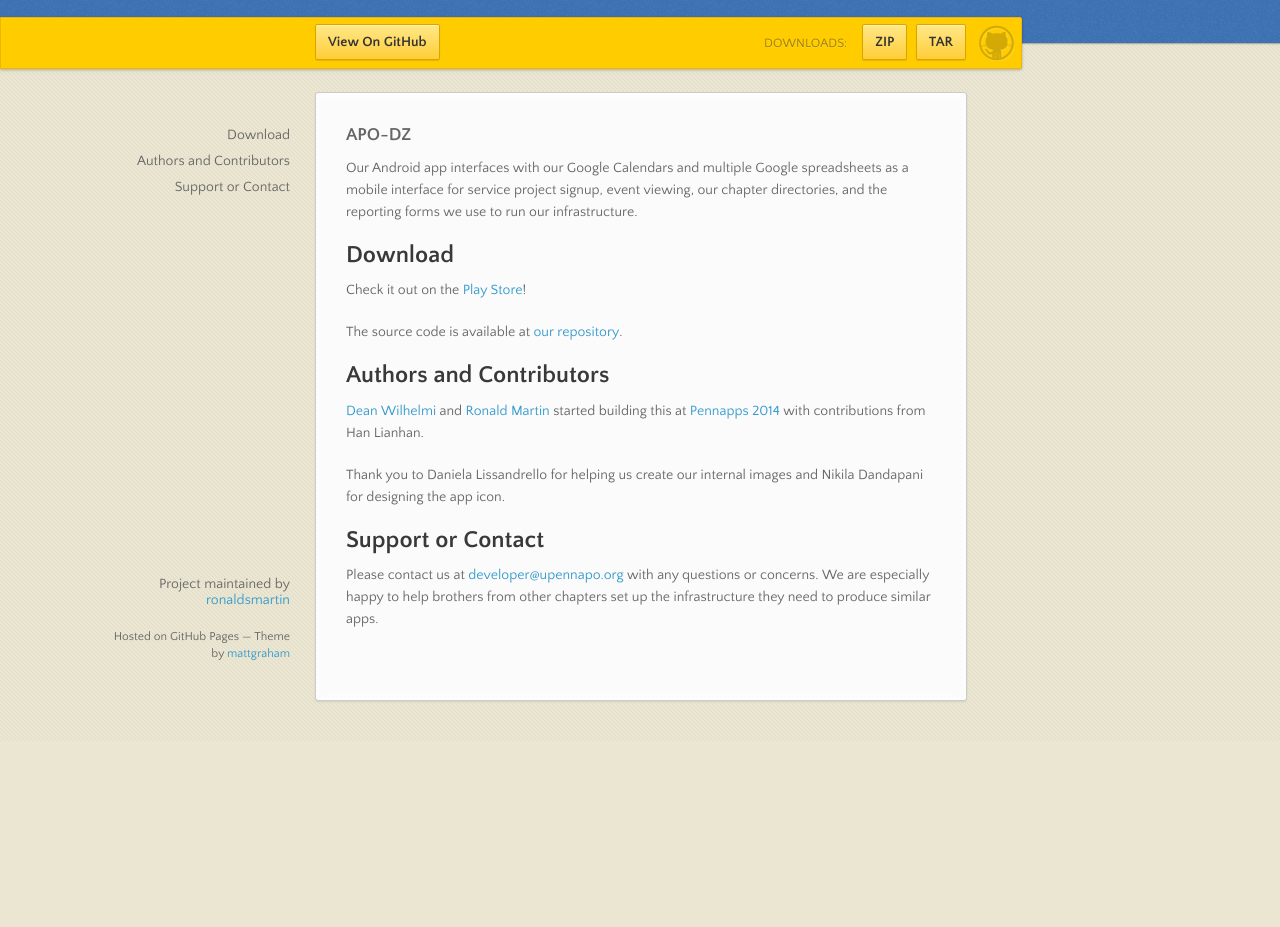
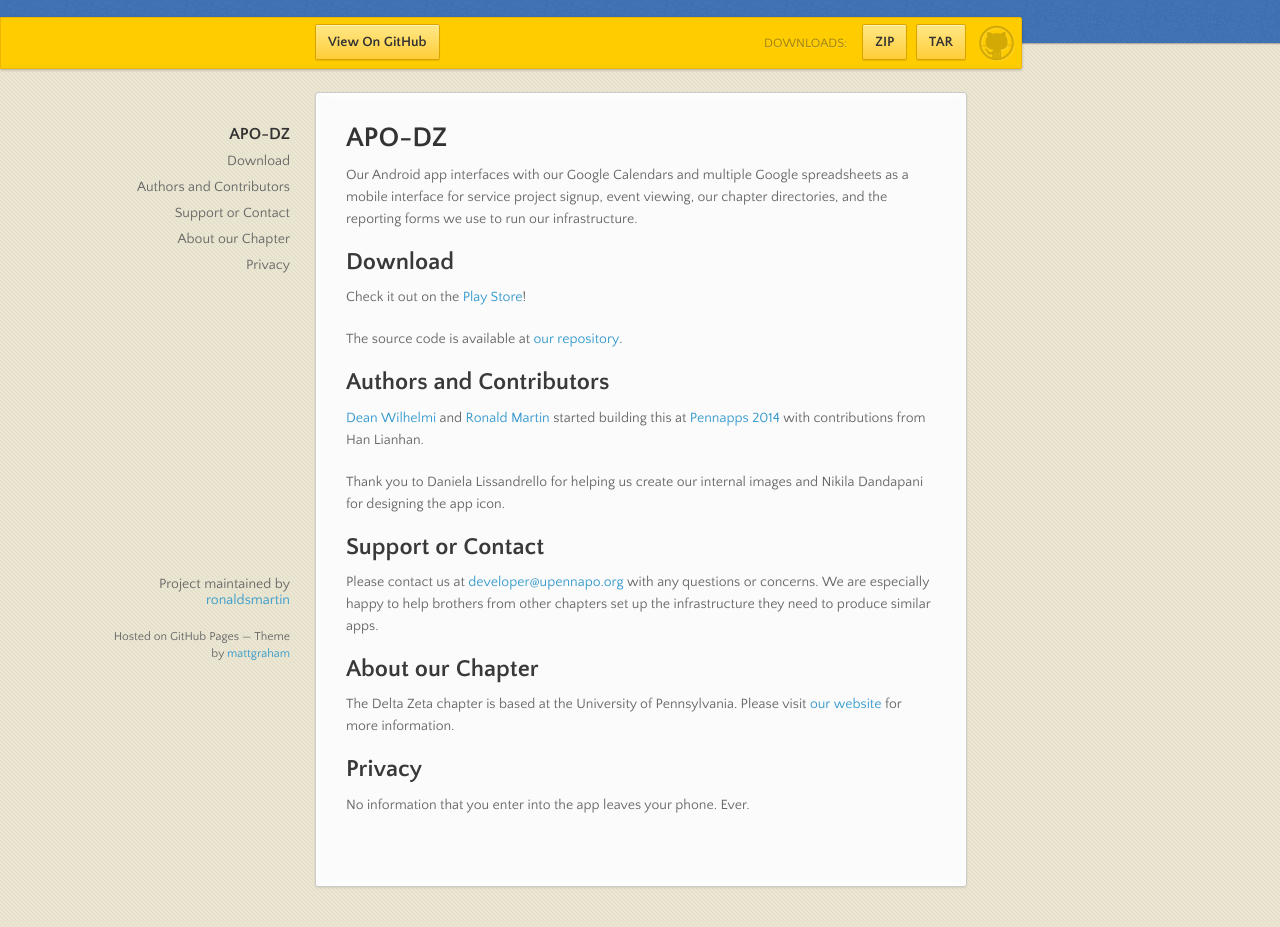
Before and after one commit to ronaldsmartin/APO-DZ-Android, a plain HTML site: page index.html in a window 1280 px wide. Shown: the part 98-1025 px from the top of the page. Before the commit the page ends 839 px from the top, so only its background shows below. Drawn offline with nearby package versions, Linux system fonts and the light colour scheme.

Commit message:
Create gh-pages branch via GitHub

```diff
--- a/index.html
+++ b/index.html
@@ -39,8 +39,8 @@
         <ul></ul>
       </nav>
       <section>
-        <h3>
-<a name="apo-dz" class="anchor" href="#apo-dz"><span class="octicon octicon-link"></span></a>APO-DZ</h3>
+        <h1>
+<a name="apo-dz" class="anchor" href="#apo-dz"><span class="octicon octicon-link"></span></a>APO-DZ</h1>
 
 <p>Our Android app interfaces with our Google Calendars and multiple Google spreadsheets as a mobile interface for service project signup, event viewing, our chapter directories, and the reporting forms we use to run our infrastructure.</p>
 
@@ -62,6 +62,16 @@
 <a name="support-or-contact" class="anchor" href="#support-or-contact"><span class="octicon octicon-link"></span></a>Support or Contact</h2>
 
 <p>Please contact us at <a href="mailto:developer@upennapo.org">developer@upennapo.org</a> with any questions or concerns. We are especially happy to help brothers from other chapters set up the infrastructure they need to produce similar apps.</p>
+
+<h2>
+<a name="about-our-chapter" class="anchor" href="#about-our-chapter"><span class="octicon octicon-link"></span></a>About our Chapter</h2>
+
+<p>The Delta Zeta chapter is based at the University of Pennsylvania. Please visit <a href="upennapo.org">our website</a> for more information.</p>
+
+<h2>
+<a name="privacy" class="anchor" href="#privacy"><span class="octicon octicon-link"></span></a>Privacy</h2>
+
+<p>No information that you enter into the app leaves your phone. Ever.</p>
       </section>
       <footer>
         <p>Project maintained by <a href="https://github.com/ronaldsmartin">ronaldsmartin</a></p>
```
Also changed, not shown: params.json (+1 -1 lines).
